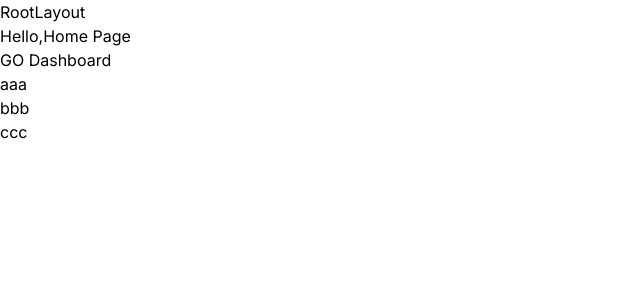
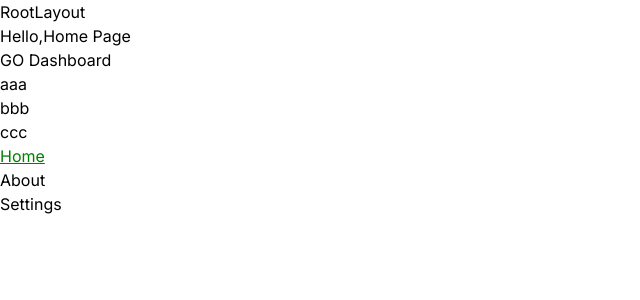
Before and after one commit to lfsmart/growing, a Next.js app: page / in a window 1280 px wide. Shown: the top 300 px of the page, without its empty margins (0-640 px from the left). Built offline with nearby package versions, Linux system fonts and the light colour scheme.

Commit message:
feat: link.active & Anchor

```diff
--- a/app/dashboard/page.tsx
+++ b/app/dashboard/page.tsx
@@ -1,3 +1,8 @@
+import { Links } from "@/components"
 export default function Page() {
-  return <h1>Hello, Dashboard Page!</h1>
+  return (
+    <>
+      <h1>Hello, Dashboard Page!</h1>
+    </>
+  )
 }
--- a/app/dashboard/settings/page.tsx
+++ b/app/dashboard/settings/page.tsx
@@ -5,5 +5,15 @@ export const metadata: Metadata = {
   description: 'settings pages',
 }
 export default () => {
-  return <h1>Hello, settings Page!</h1>
+  return (
+    <>
+      <h1>Hello, settings Page!</h1>
+      <section style={{ height: 600, background: 'green' }} id="a">
+
+      </section>
+      <section style={{ height: 600, background: 'red' }} id="b">
+
+      </section>
+    </>
+  )
 }
--- a/app/globals.css
+++ b/app/globals.css
@@ -25,3 +25,8 @@ body {
     )
     rgb(var(--background-start-rgb));
 } */
+
+.active{
+  color: green;
+  text-decoration: underline;
+}
--- a/app/page.tsx
+++ b/app/page.tsx
@@ -1,5 +1,5 @@
 import Link from 'next/link';
-import { PostList } from '@/components';
+import { PostList, Links, Anchor } from '@/components';
 export default () => {
 
   const postData = [
@@ -8,11 +8,14 @@ export default () => {
     { id: 3, slug: 'ccc', title: 'ccc' },
   ]
 
+
   return (
   <>
     <div>Hello,Home Page</div>
     <Link href="/dashboard">GO Dashboard</Link>
     <PostList posts={postData}></PostList>
+    <Links></Links>
+    <Anchor></Anchor>
   </>
   )
 }
--- /dev/null
+++ b/components/Anchor/index.tsx
@@ -0,0 +1,7 @@
+import Link from "next/link";
+/**
+ * 功能：直接跳转到 setting 页面，并锚点到 #b
+ */
+export const Anchor = () => {
+  return <Link href="/dashboard/settings#b">Settings</Link>
+}
--- /dev/null
+++ b/components/Links/index.tsx
@@ -0,0 +1,25 @@
+'use client'
+import { usePathname } from 'next/navigation'
+import Link from 'next/link'
+
+export const Links = () => {
+  const pathname = usePathname();
+  console.log( pathname, '---' );
+
+  return (
+    <nav>
+      <ul>
+        <li>
+          <Link className={`link ${pathname === '/' ? 'active' : ''}`} href='/'>
+            Home
+          </Link>
+        </li>
+        <li>
+          <Link className={`link ${pathname === '/about' ? 'active' : ''}`} href='/about'>
+            About
+          </Link>
+        </li>
+      </ul>
+    </nav>
+  )
+}
--- a/components/index.ts
+++ b/components/index.ts
@@ -1 +1,3 @@
 export { PostList } from './PostList';
+export { Links } from './Links';
+export { Anchor } from './Anchor';
```
Also changed, not shown: 1 other file (tests, documents, lock files or other folders).
